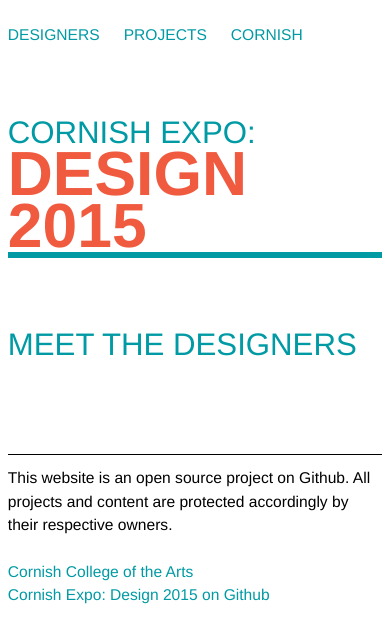
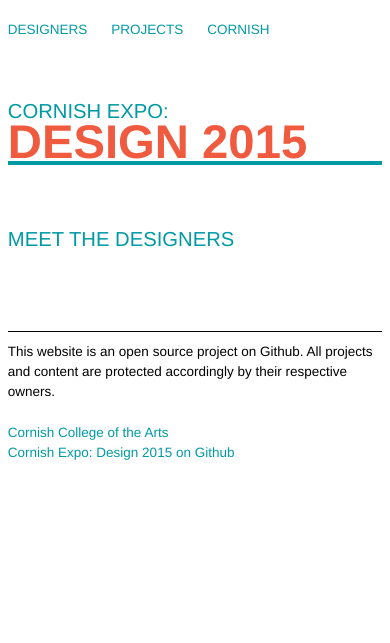
Before and after one commit to taylor-edwards/cornishdesign.is, a Jekyll site: the page built from index.html, in a window 390 px wide. Shown: the top 643 px of the page. Built offline with Jekyll 4.4.1, drawn with Linux system fonts in a browser that asks for light colours.

Commit message:
Pixel-based mobile type
Type no longer viewport based in order to retain accessibility features
(zooming, custom font sizes, etc)

```diff
--- a/_sass/_typography.scss
+++ b/_sass/_typography.scss
@@ -122,21 +122,15 @@
 .capital {
   text-transform:  uppercase;
 }
-/* Viewport based typography on phones and small tablets */
+/* Smaller header:body ratios on smaller screens */
+@include media-query($large) {
+  h1 {
+    font-size: 6em;
+  }
+}
 @include media-query($medium) {
   body {
-    font-size:     3vw;
-  }
-  h1 {
-    font-size:     6em;
-  }
-  h2 {
-    font-size:     3em;
-  }
-}
-@include media-query($small) {
-  body {
-    font-size:     4vw;
+    // font-size:     3vw;
   }
   h1 {
     font-size:     4em;
@@ -145,3 +139,17 @@
     font-size:     3em;
   }
 }
+@include media-query($small) {
+  body {
+    font-size:     $base-font-size * .75;
+  }
+  h1 {
+    font-size:     3.5em;
+  }
+  h2 {
+    font-size:     2em;
+  }
+  h3 {
+    font-size:     1.5em;
+  }
+}
--- a/css/main.scss
+++ b/css/main.scss
@@ -43,7 +43,7 @@
 $teal:             #00888a;
 $light-teal:       #009aa4;
 
-$small:            399px;
+$small:            474px;
 $medium:           767px;
 $large:            1023px;
 $x-large:          1439px;
```
